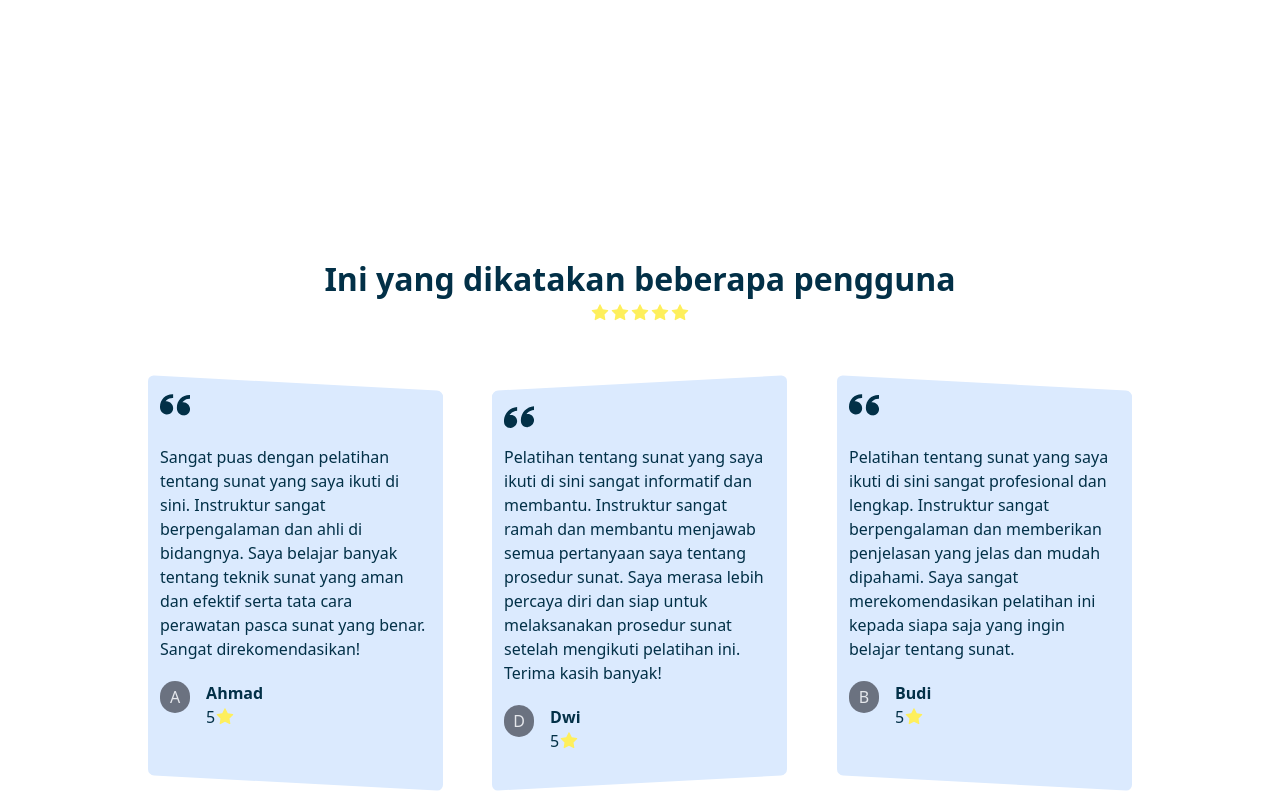
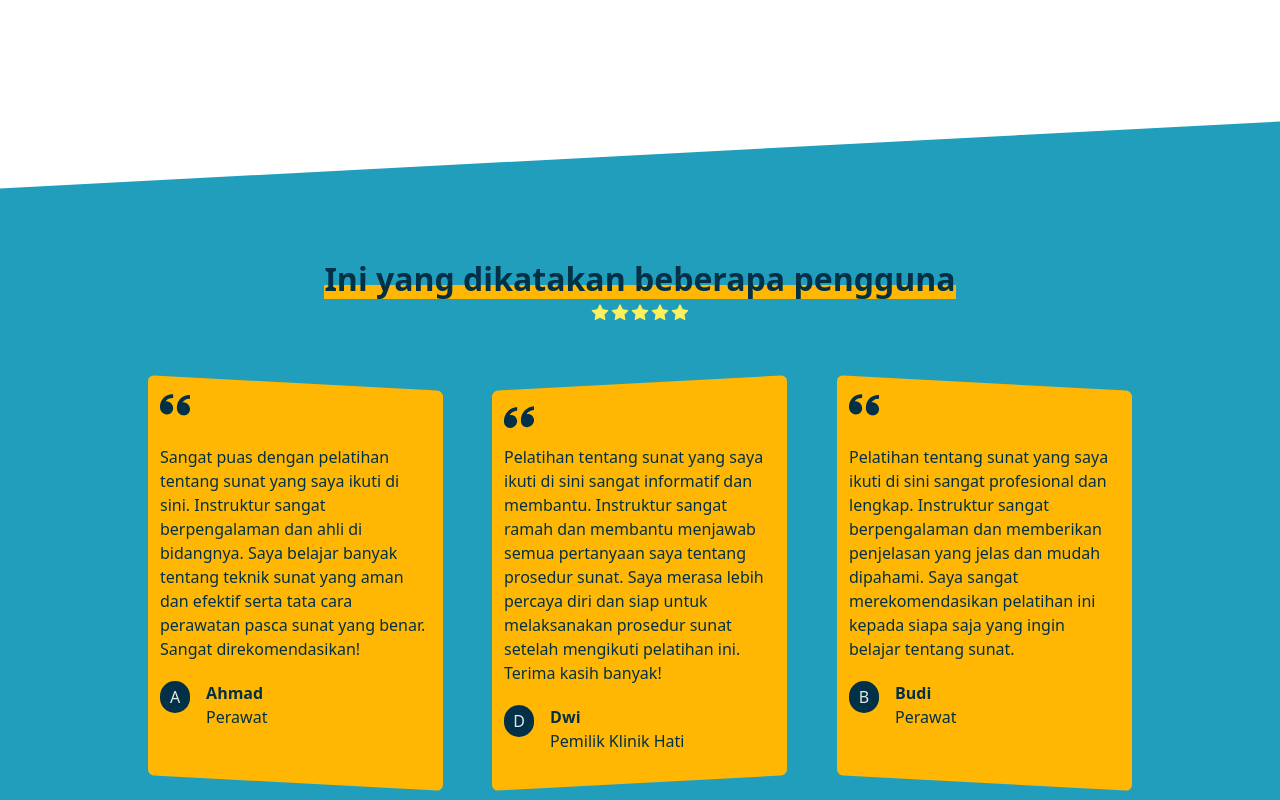
Before and after one commit to nidamuna/landingpage-1, a React (Create React App) app: page / in a window 1280 px wide. Shown: the part 1580-2380 px from the top of the page. Built offline with nearby package versions, Linux system fonts and the light colour scheme.

Commit message:
change color at testimoni

```diff
--- a/src/component/Testimoni.jsx
+++ b/src/component/Testimoni.jsx
@@ -5,9 +5,9 @@ import {ImQuotesLeft} from 'react-icons/im'
 const Testimoni = () => {
   return (
     <>
-      <section className='w-full bg-white min-h-screen py-[100px] px-10'>
-      <div className='flex flex-col container mx-auto items-center text-[#023047]'>
-          <h1 className='font-black text-[2rem] text-center w-full'>
+      <section className='w-full bg-[#219EBC] lg:min-h-0 min-h-screen py-[100px] px-10 -skew-y-3'>
+      <div className='flex flex-col container mx-auto items-center text-[#023047] skew-y-3'>
+          <h1 className='font-black text-[2rem] text-center stabs'>
             Ini yang dikatakan beberapa pengguna
           </h1>
           <span className='flex'>
@@ -19,7 +19,7 @@ const Testimoni = () => {
           </span>
           <div className='w-full flex-col md:flex-row flex justify-between items-center p-5 mt-10'>
             {/* 1 */}
-            <div className='w-full mb-10 md:w-[30%] bg-blue-100 p-3 rounded-md skew-y-3 h-[400px]'>
+            <div className='w-full mb-10 md:w-[30%] bg-[#FFB703] p-3 rounded-md skew-y-3 h-[400px]'>
               <ImQuotesLeft style={{ height: '30px', width: '30px'}}/>
               <p className='my-5 -skew-y-3'>
                 Sangat puas dengan pelatihan tentang sunat yang saya ikuti di sini.
@@ -29,20 +29,19 @@ const Testimoni = () => {
                 Sangat direkomendasikan!
               </p>
               <div className='flex justify-between items-start -skew-y-3'>
-                <span className='bg-gray-500 w-8 h-8 justify-center items-center flex text-gray-200 rounded-full p-2'>
+                <span className='bg-[#023047] w-8 h-8 justify-center items-center flex text-gray-200 rounded-full p-2'>
                   A
                 </span>
                 <div className='w-full pl-4'>
                   <h1 className='font-bold'>Ahmad</h1>
-                  <span className='flex flex-row items-center'>
-                    5
-                    <AiFillStar style={{ height: '20px', width: '20px', color: '#feef5c'}}/>
+                  <span className=''>
+                    Perawat
                   </span>
                 </div>
               </div>
             </div>
              {/* 2 */}
-             <div className='w-full mb-10 md:w-[30%] bg-blue-100 p-3 rounded-md -skew-y-3 h-[400px]'>
+             <div className='w-full mb-10 md:w-[30%] bg-[#FFB703] p-3 rounded-md -skew-y-3 h-[400px]'>
               <ImQuotesLeft style={{ height: '30px', width: '30px'}}/>
               <p className='my-5 skew-y-3'>
                 Pelatihan tentang sunat yang saya ikuti di sini sangat informatif
@@ -52,20 +51,19 @@ const Testimoni = () => {
                 pelatihan ini. Terima kasih banyak!
               </p>
               <div className='flex justify-between items-start skew-y-3'>
-                <span className='bg-gray-500 w-8 h-8 justify-center items-center flex text-gray-200 rounded-full p-2'>
+                <span className='bg-[#023047] w-8 h-8 justify-center items-center flex text-gray-200 rounded-full p-2'>
                   D
                 </span>
                 <div className='w-full pl-4'>
                   <h1 className='font-bold'>Dwi</h1>
-                  <span className='flex flex-row items-center'>
-                    5
-                    <AiFillStar style={{ height: '20px', width: '20px', color: '#feef5c'}}/>
+                  <span className=''>
+                    Pemilik Klinik Hati
                   </span>
                 </div>
               </div>
             </div>
              {/* 3 */}
-             <div className='w-full mb-10 md:w-[30%] bg-blue-100 p-3 rounded-md skew-y-3 h-[400px]'>
+             <div className='w-full mb-10 md:w-[30%] bg-[#FFB703] p-3 rounded-md skew-y-3 h-[400px]'>
               <ImQuotesLeft style={{ height: '30px', width: '30px'}}/>
               <p className='my-5 -skew-y-3'>
                 Pelatihan tentang sunat yang saya ikuti di sini sangat profesional dan
@@ -74,14 +72,13 @@ const Testimoni = () => {
                 kepada siapa saja yang ingin belajar tentang sunat.
               </p>
               <div className='flex justify-between items-start -skew-y-3'>
-                <span className='bg-gray-500 w-8 h-8 justify-center items-center flex text-gray-200 rounded-full p-2'>
+                <span className='bg-[#023047] w-8 h-8 justify-center items-center flex text-gray-200 rounded-full p-2'>
                   B
                 </span>
                 <div className='w-full pl-4'>
                   <h1 className='font-bold'>Budi</h1>
                   <span className='flex flex-row items-center'>
-                    5
-                    <AiFillStar style={{ height: '20px', width: '20px', color: '#feef5c'}}/>
+                    Perawat
                   </span>
                 </div>
               </div>
```
